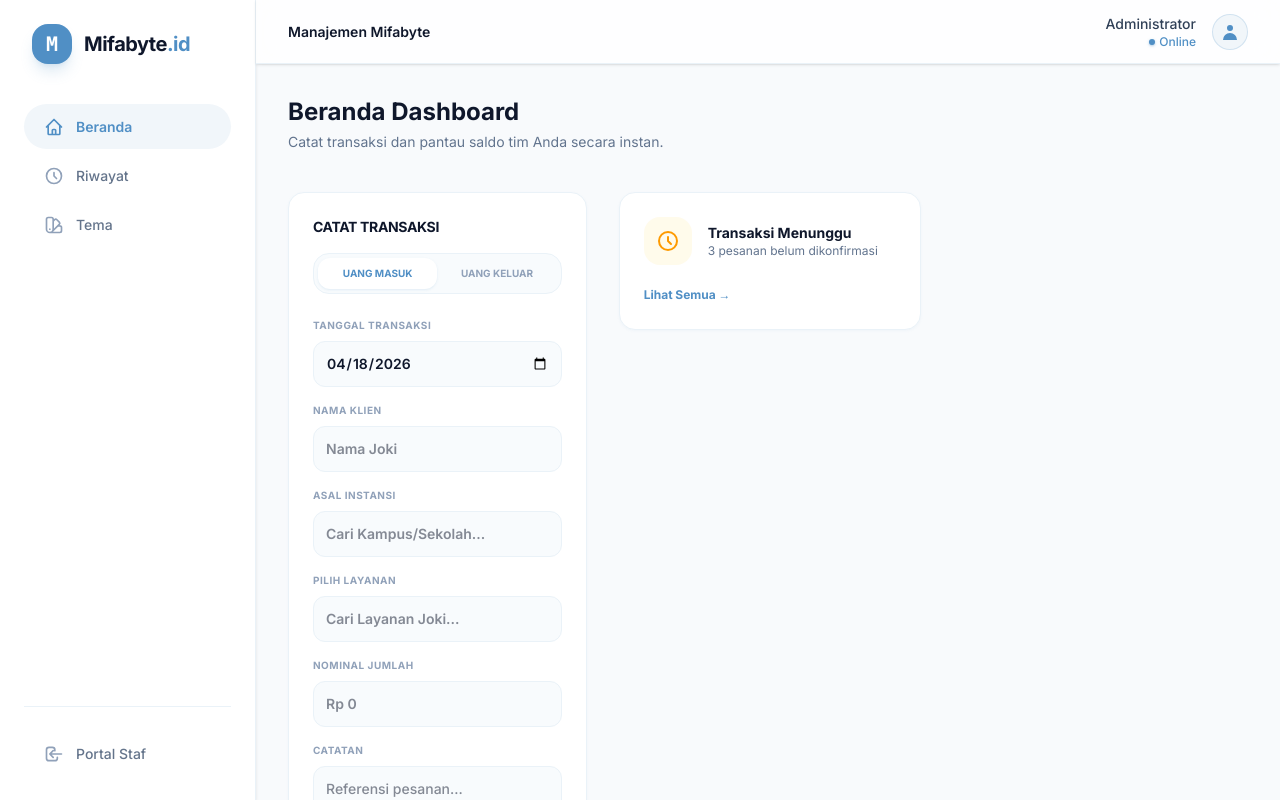
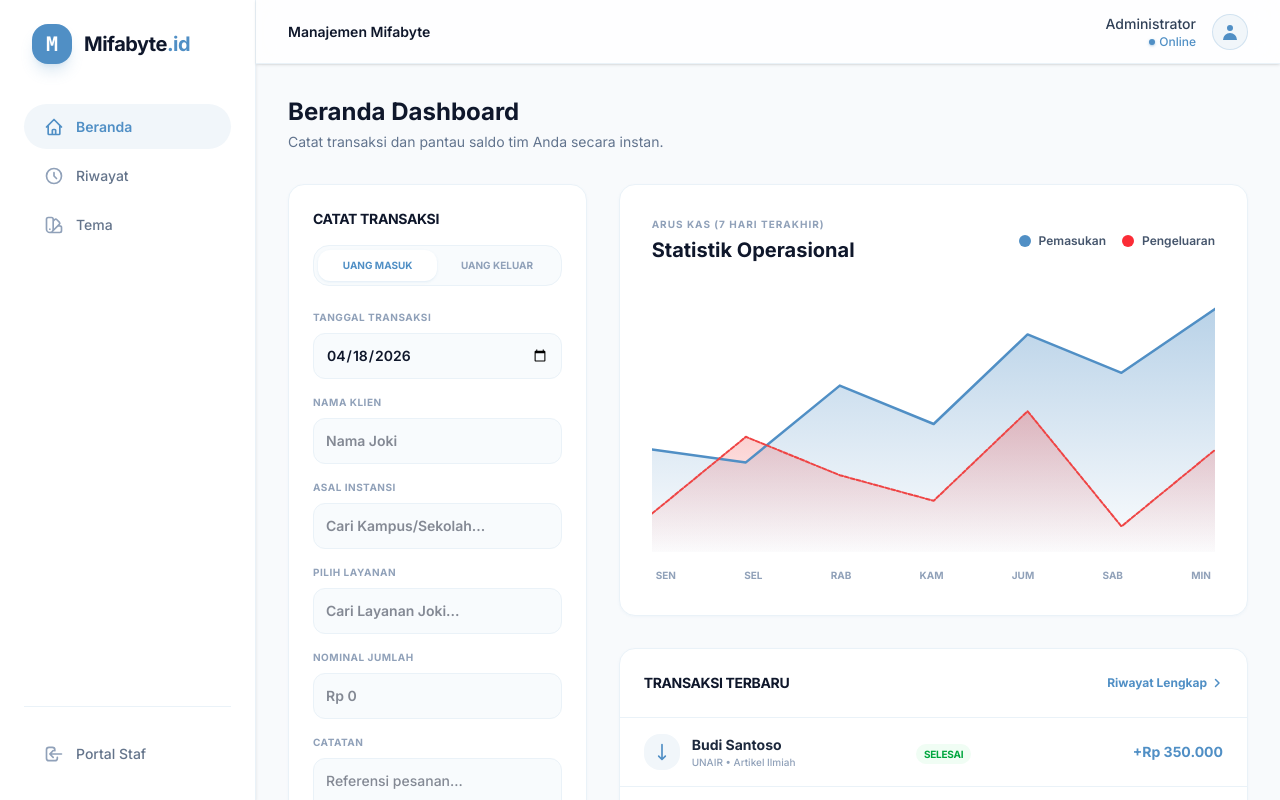
Before and after one commit to MakdumIbrohim/mifabye-finance, a Next.js app: page /dashboard in a window 1280 px wide. Shown: the top 800 px of the page. Built offline with nearby package versions, Linux system fonts and the light colour scheme.

Commit message:
feat: implement financial statistics chart and recent transactions list on dashboard page

```diff
--- a/app/(dashboard)/dashboard/page.tsx
+++ b/app/(dashboard)/dashboard/page.tsx
@@ -23,22 +23,48 @@ export default function DashboardPage() {
     catatan: ""
   });
 
+  // Mock data for the chart (last 7 days)
+  const chartData = [
+    { day: "Sen", income: 40, expense: 15 },
+    { day: "Sel", income: 35, expense: 45 },
+    { day: "Rab", income: 65, expense: 30 },
+    { day: "Kam", income: 50, expense: 20 },
+    { day: "Jum", income: 85, expense: 55 },
+    { day: "Sab", income: 70, expense: 10 },
+    { day: "Min", income: 95, expense: 40 },
+  ];
+
+  // Helper to generate SVG path
+  const generatePath = (data: { value: number }[]) => {
+    return data.map((d, i) => `${(i * 100) / (data.length - 1)},${100 - d.value}`).join(" ");
+  };
+
+  const incomePoints = generatePath(chartData.map(d => ({ value: d.income })));
+  const expensePoints = generatePath(chartData.map(d => ({ value: d.expense })));
+
+  // Mock for Recent Transactions
+  const recentTransactions = [
+    { id: 1, name: "Budi Santoso", instansi: "UNAIR", layanan: "Artikel Ilmiah", type: "in", amount: "Rp 350.000", status: "Selesai" },
+    { id: 2, name: "Ani Wijaya", instansi: "ITS", layanan: "Web Dev", type: "in", amount: "Rp 1.200.000", status: "Pending" },
+    { id: 3, name: "Sewa Server", instansi: "Internal", layanan: "Cloud", type: "out", amount: "Rp 150.000", status: "Berhasil" },
+    { id: 4, name: "Doni Pratama", instansi: "UB", layanan: "Pembuatan PPT", type: "in", amount: "Rp 75.000", status: "Selesai" },
+  ];
+
   // Helper to capitalize first letter of each word
   const toTitleCase = (str: string) => {
     return str.replace(/\b\w/g, (char) => char.toUpperCase());
   };
 
   return (
-    <div className="space-y-10">
+    <div className="space-y-8 pb-10">
       <section>
         <h1 className="text-2xl font-bold text-slate-900 mb-1">Beranda Dashboard</h1>
         <p className="text-sm text-slate-500">Catat transaksi dan pantau saldo tim Anda secara instan.</p>
       </section>
 
-      <div className="grid grid-cols-1 lg:grid-cols-3 gap-8">
-        {/* Form Input */}
-        <div className="lg:col-span-1 space-y-6">
-
+      <div className="grid grid-cols-1 lg:grid-cols-12 gap-8">
+        {/* Left Column: Form Input (4/12) */}
+        <div className="lg:col-span-4 space-y-6">
           <div className="subtle-card p-6">
             <h3 className="text-sm font-bold text-slate-900 mb-4 uppercase tracking-tight">Catat Transaksi</h3>
             <div className="flex bg-subtle p-1 rounded-xl mb-6 border border-border-light">
@@ -132,22 +158,152 @@ export default function DashboardPage() {
           </div>
         </div>
 
-        {/* Info Grid - placeholder */}
-        <div className="lg:col-span-2 space-y-6">
-          <div className="grid grid-cols-1 md:grid-cols-2 gap-6">
-            <div className="subtle-card p-6">
-              <div className="flex items-center gap-4 mb-4">
-                <div className="p-3 bg-amber-50 text-amber-500 rounded-xl">
-                  <svg className="w-6 h-6" fill="none" stroke="currentColor" viewBox="0 0 24 24">
-                    <path strokeLinecap="round" strokeLinejoin="round" strokeWidth={2} d="M12 8v4l3 3m6-3a9 9 0 11-18 0 9 9 0 0118 0z" />
-                  </svg>
+        {/* Right Column: Graphic & Transactions (8/12) */}
+        <div className="lg:col-span-8 space-y-8">
+          {/* Financial Graphic Card */}
+          <div className="subtle-card p-8">
+            <div className="flex items-center justify-between mb-8">
+              <div>
+                <p className="text-[10px] font-bold text-slate-400 uppercase tracking-widest mb-1">Arus Kas (7 Hari Terakhir)</p>
+                <h3 className="text-xl font-bold text-slate-900">Statistik Operasional</h3>
+              </div>
+              <div className="flex gap-4">
+                <div className="flex items-center gap-2">
+                  <span className="w-3 h-3 rounded-full bg-primary" />
+                  <span className="text-xs font-semibold text-slate-600">Pemasukan</span>
                 </div>
-                <div>
-                  <h4 className="text-sm font-bold text-slate-900">Transaksi Menunggu</h4>
-                  <p className="text-xs text-slate-500">3 pesanan belum dikonfirmasi</p>
+                <div className="flex items-center gap-2">
+                  <span className="w-3 h-3 rounded-full bg-red-500" />
+                  <span className="text-xs font-semibold text-slate-600">Pengeluaran</span>
                 </div>
               </div>
-              <Link href="/history" className="text-xs font-bold text-primary hover:underline">Lihat Semua →</Link>
+            </div>
+
+            <div className="relative h-64 w-full group">
+              {/* SVG Area Chart */}
+              <svg
+                viewBox="0 0 100 100"
+                preserveAspectRatio="none"
+                className="absolute inset-0 w-full h-full"
+              >
+                <defs>
+                  <linearGradient id="incomeGradient" x1="0" y1="0" x2="0" y2="1">
+                    <stop offset="0%" stopColor="var(--primary)" stopOpacity="0.4" />
+                    <stop offset="100%" stopColor="var(--primary)" stopOpacity="0.02" />
+                  </linearGradient>
+                  <linearGradient id="expenseGradient" x1="0" y1="0" x2="0" y2="1">
+                    <stop offset="0%" stopColor="#ef4444" stopOpacity="0.3" />
+                    <stop offset="100%" stopColor="#ef4444" stopOpacity="0.01" />
+                  </linearGradient>
+                </defs>
+
+                {/* Income Area */}
+                <path
+                  d={`M 0,100 L ${incomePoints} L 100,100 Z`}
+                  fill="url(#incomeGradient)"
+                />
+
+                {/* Expense Area */}
+                <path
+                  d={`M 0,100 L ${expensePoints} L 100,100 Z`}
+                  fill="url(#expenseGradient)"
+                />
+
+                {/* Income Line */}
+                <polyline
+                  fill="none"
+                  stroke="var(--primary)"
+                  strokeWidth="2.5"
+                  strokeLinecap="round"
+                  strokeLinejoin="round"
+                  points={incomePoints}
+                  vectorEffect="non-scaling-stroke"
+                />
+
+                {/* Expense Line */}
+                <polyline
+                  fill="none"
+                  stroke="#ef4444"
+                  strokeWidth="2"
+                  strokeLinecap="round"
+                  strokeLinejoin="round"
+                  strokeDasharray="4 2"
+                  points={expensePoints}
+                  vectorEffect="non-scaling-stroke"
+                />
+              </svg>
+
+              {/* Grid Lines Overlay */}
+              <div className="absolute inset-0 flex flex-col justify-between pointer-events-none border-b border-border-light -z-10 opacity-40">
+                <div className="w-full border-t border-slate-100" />
+                <div className="w-full border-t border-slate-100" />
+                <div className="w-full border-t border-slate-100" />
+              </div>
+            </div>
+
+            {/* X-Axis Labels */}
+            <div className="flex justify-between mt-4 px-1">
+              {chartData.map((d) => (
+                <span key={d.day} className="text-[10px] font-bold text-slate-400 uppercase">{d.day}</span>
+              ))}
+            </div>
+          </div>
+
+          {/* Recent Transactions List */}
+          <div className="subtle-card overflow-hidden">
+            <div className="p-6 border-b border-border-light flex items-center justify-between">
+              <h3 className="text-sm font-bold text-slate-900 uppercase tracking-tight">Transaksi Terbaru</h3>
+              <Link href="/history" className="text-xs font-bold text-primary hover:underline group flex items-center gap-1">
+                Riwayat Lengkap
+                <svg className="w-3 h-3 transition-transform group-hover:translate-x-0.5" fill="none" stroke="currentColor" viewBox="0 0 24 24">
+                  <path strokeLinecap="round" strokeLinejoin="round" strokeWidth={3} d="M9 5l7 7-7 7" />
+                </svg>
+              </Link>
+            </div>
+            <div className="overflow-x-auto">
+              <table className="w-full text-left">
+                <tbody className="divide-y divide-border-light">
+                  {recentTransactions.map((t) => (
+                    <tr key={t.id} className="hover:bg-subtle/50 transition-all group">
+                      <td className="px-6 py-4">
+                        <div className="flex items-center gap-3">
+                          <div className={`w-9 h-9 rounded-xl flex items-center justify-center ${
+                            t.type === "in" ? "bg-primary-light text-primary" : "bg-red-50 text-red-500"
+                          }`}>
+                            {t.type === "in" ? (
+                              <svg className="w-5 h-5" fill="none" stroke="currentColor" viewBox="0 0 24 24">
+                                <path strokeLinecap="round" strokeLinejoin="round" strokeWidth={2} d="M16 17l-4 4m0 0l-4-4m4 4V3" />
+                              </svg>
+                            ) : (
+                              <svg className="w-5 h-5" fill="none" stroke="currentColor" viewBox="0 0 24 24">
+                                <path strokeLinecap="round" strokeLinejoin="round" strokeWidth={2} d="M8 7l4-4m0 0l4 4m-4-4v18" />
+                              </svg>
+                            )}
+                          </div>
+                          <div>
+                            <p className="text-sm font-bold text-slate-800">{t.name}</p>
+                            <p className="text-[10px] text-slate-400 font-medium">{t.instansi} • {t.layanan}</p>
+                          </div>
+                        </div>
+                      </td>
+                      <td className="px-6 py-4">
+                        <span className={`text-[10px] font-bold uppercase py-1 px-2 rounded-lg tracking-tight ${
+                          t.status === "Selesai" || t.status === "Berhasil"
+                            ? "bg-green-50 text-green-600"
+                            : "bg-amber-50 text-amber-600"
+                        }`}>
+                          {t.status}
+                        </span>
+                      </td>
+                      <td className="px-6 py-4 text-right">
+                        <p className={`text-sm font-bold ${t.type === "in" ? "text-primary" : "text-red-500"}`}>
+                          {t.type === "in" ? "+" : "-"}{t.amount}
+                        </p>
+                      </td>
+                    </tr>
+                  ))}
+                </tbody>
+              </table>
             </div>
           </div>
         </div>
```
